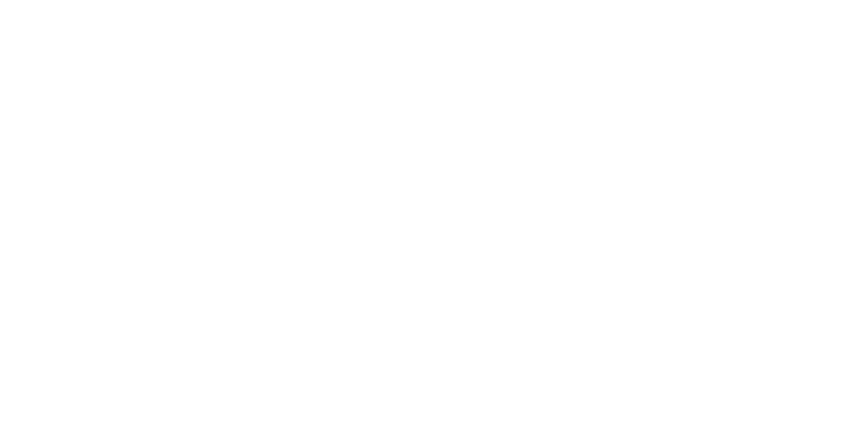
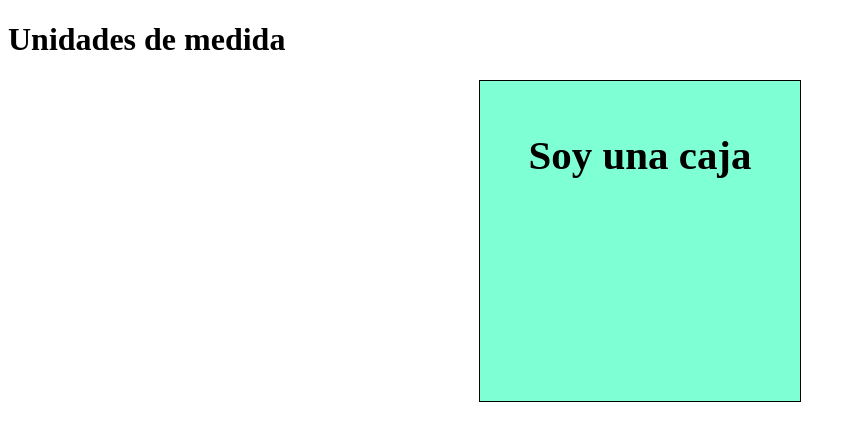
Before and after one commit to Katteryn-Villanueva/medidas, a plain HTML site: page index.html in a window 1280 px wide. Shown: the whole page, without its empty margins (0-855 px from the left). Drawn offline with Linux system fonts and the light colour scheme.

Commit message:
poniendo estilo a la caja

```diff
--- a/index.html
+++ b/index.html
@@ -4,9 +4,13 @@
     <meta charset="UTF-8">
     <meta name="viewport" content="width=device-width, initial-scale=1.0">
     <link rel="stylesheet" type="text/css" href="styles.css">
-    <title>Document</title>
+    <title>Unidades de medida</title>
 </head>
 <body>
+    <h1>Unidades de medida</h1>
 
+    <div class="caja">
+        <h3>Soy una caja</h3>
+    </div>
 </body>
 </html>
--- a/styles.css
+++ b/styles.css
@@ -0,0 +1,10 @@
+.caja{
+    font-size: 35px;
+    width: 300px;
+    height: 300px;
+    margin: 0px auto;
+    padding: 10px;
+    text-align: center;
+    background-color: aquamarine;
+    border: 1px solid black;
+}
```
